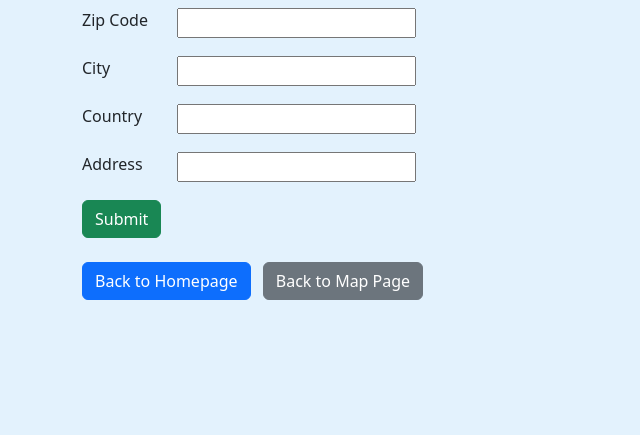
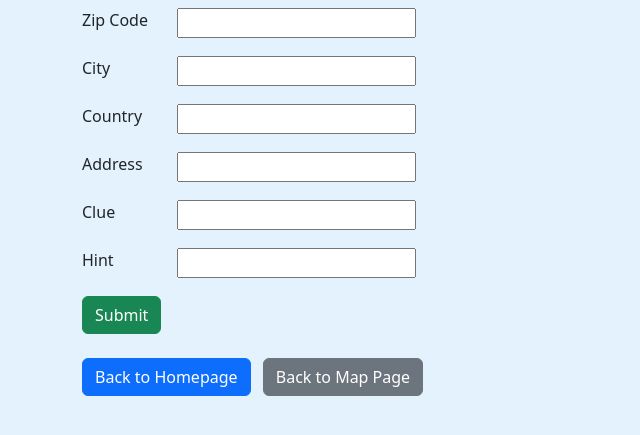
Before and after one commit to AlanSameth/AdvSDEScavengerHunt, a Django app: page /inputlocation/ in a window 1280 px wide. Shown: the part 171-606 px from the top of the page, without its empty margins (0-640 px from the left). Run offline with Django 4.2, Linux system fonts and the light colour scheme; the visitor is signed in with stand-in values (Sample User, id 1); some libraries are stand-ins or nearby versions.

Commit message:
added clue and hint fields to the submit location page

```diff
--- a/user/admin.py
+++ b/user/admin.py
@@ -3,6 +3,8 @@
 # Register your models here.
 from django.contrib import admin
 
-from .models import User
+from .models import User, Game, location
 
 admin.site.register(User)
+admin.site.register(Game)
+admin.site.register(location)
--- a/user/templates/user/new_location.html
+++ b/user/templates/user/new_location.html
@@ -84,6 +84,22 @@
                     {{ form.address }}
                 </div>
             </div>
+            <div class="row mb-3">
+                <div class="col-md-1">
+                    <label for="hint" class="form-label">Clue</label>
+                </div>
+                <div class="col-md-10">
+                    {{ form.clue }}
+                </div>
+            </div>
+            <div class="row mb-3">
+                <div class="col-md-1">
+                    <label for="hint" class="form-label">Hint</label>
+                </div>
+                <div class="col-md-10">
+                    {{ form.hint }}
+                </div>
+            </div>
             <button type="submit" class="btn btn-success">Submit</button>
         </form>
         <div class="mt-4">
--- a/user/views.py
+++ b/user/views.py
@@ -20,6 +20,8 @@ class location_form(forms.Form):
     city = forms.CharField(max_length=400, label="city", required=True)
     country = forms.CharField(max_length=400, label="country", required=True)
     address = forms.CharField(max_length=400, label="address", required=True)
+    hint = forms.CharField(max_length=400, label="hint", required=True)
+    clue = forms.CharField(max_length=400, label="clue", required=True)
 
 
 def input_location(request):
@@ -33,6 +35,8 @@ def input_location(request):
             loca.city = form.cleaned_data["city"]
             loca.country = form.cleaned_data["country"]
             loca.address = form.cleaned_data["address"]
+            loca.hint = form.cleaned_data["hint"]
+            loca.clue = form.cleaned_data["clue"]
 
             if location.objects.filter(zipcode=loca.zipcode, city=loca.city, country=loca.country,
                                        address=loca.address).first() is not None:
```
Also changed, not shown: user/models.py (line endings or trailing spaces).
